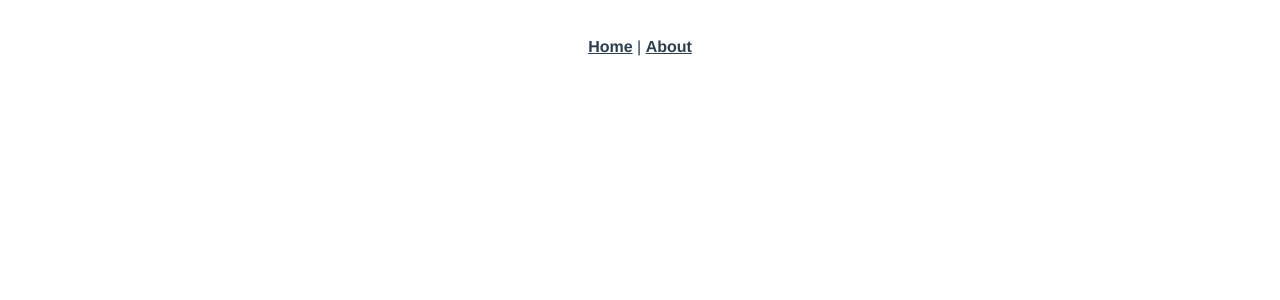
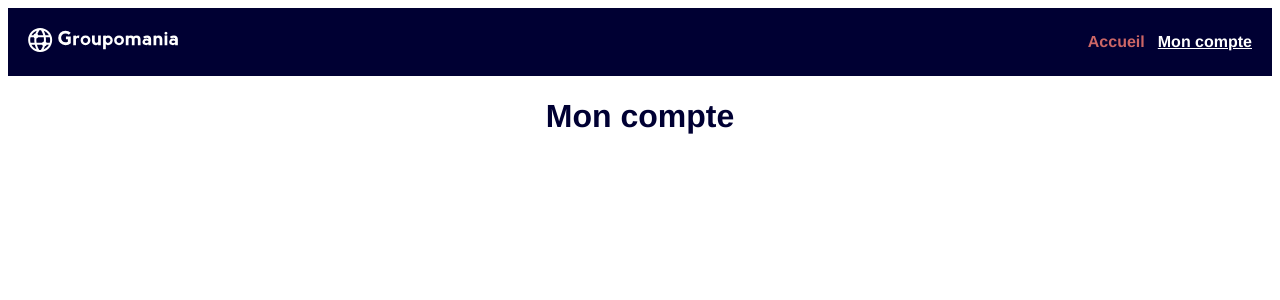
Before and after one commit to HanaeY/MVP_reseau_social_Groupomania, a Vue app in the folder frontend_groupomania/: page /#/user in a window 1280 px wide. Shown: the top 300 px of the page. Built offline with nearby package versions, Linux system fonts and the light colour scheme.

Commit message:
page app.vue

```diff
--- a/frontend_groupomania/src/App.vue
+++ b/frontend_groupomania/src/App.vue
@@ -1,9 +1,14 @@
 <template>
   <div id="app">
-    <div id="nav">
-      <router-link to="/">Home</router-link> |
-      <router-link to="/about">About</router-link>
+    <header class="header">
+      <div>
+        <img src="./assets/images/logo_groupomania.svg" alt="logo Groupomania">
+      </div>
+      <div id="nav">
+        <router-link to="/">Accueil</router-link> |
+        <router-link to="/user">Mon compte</router-link>
     </div>
+    </header>
     <router-view/>
   </div>
 </template>
@@ -14,18 +19,28 @@
   -webkit-font-smoothing: antialiased;
   -moz-osx-font-smoothing: grayscale;
   text-align: center;
-  color: #2c3e50;
+  color: #000033;
 }
 
-#nav {
-  padding: 30px;
+.header {
+  padding: 20px;
+  background-color: #000033;
+  display: flex;
+  justify-content: space-between;
+  align-items: center;
+
+  img {
+    width: 150px;
+  }
 
   a {
     font-weight: bold;
-    color: #2c3e50;
+    color: #cc6666;
+    text-decoration: none;
 
     &.router-link-exact-active {
-      color: #42b983;
+      color: white;
+      text-decoration: underline;
     }
   }
 }
--- a/frontend_groupomania/src/router/index.js
+++ b/frontend_groupomania/src/router/index.js
@@ -11,12 +11,12 @@ const routes = [
     component: Home
   },
   {
-    path: '/about',
-    name: 'About',
+    path: '/user',
+    name: 'User',
     // route level code-splitting
     // this generates a separate chunk (about.[hash].js) for this route
     // which is lazy-loaded when the route is visited.
-    component: () => import(/* webpackChunkName: "about" */ '../views/About.vue')
+    component: () => import(/* webpackChunkName: "about" */ '../views/User.vue')
   }
 ]
 
--- a/frontend_groupomania/src/views/About.vue
+++ /dev/null
@@ -1,5 +0,0 @@
-<template>
-  <div class="about">
-    <h1>This is an about page</h1>
-  </div>
-</template>
--- a/frontend_groupomania/src/views/Home.vue
+++ b/frontend_groupomania/src/views/Home.vue
@@ -1,6 +1,5 @@
 <template>
   <div class="home">
-    <img alt="Vue logo" src="../assets/logo.png">
     <HelloWorld msg="Welcome to Your Vue.js App"/>
   </div>
 </template>
--- /dev/null
+++ b/frontend_groupomania/src/views/User.vue
@@ -0,0 +1,5 @@
+<template>
+  <div class="user">
+    <h1>Mon compte</h1>
+  </div>
+</template>
```
Also changed, not shown: frontend_groupomania/src/assets/images/logo_groupomania.svg (added).
